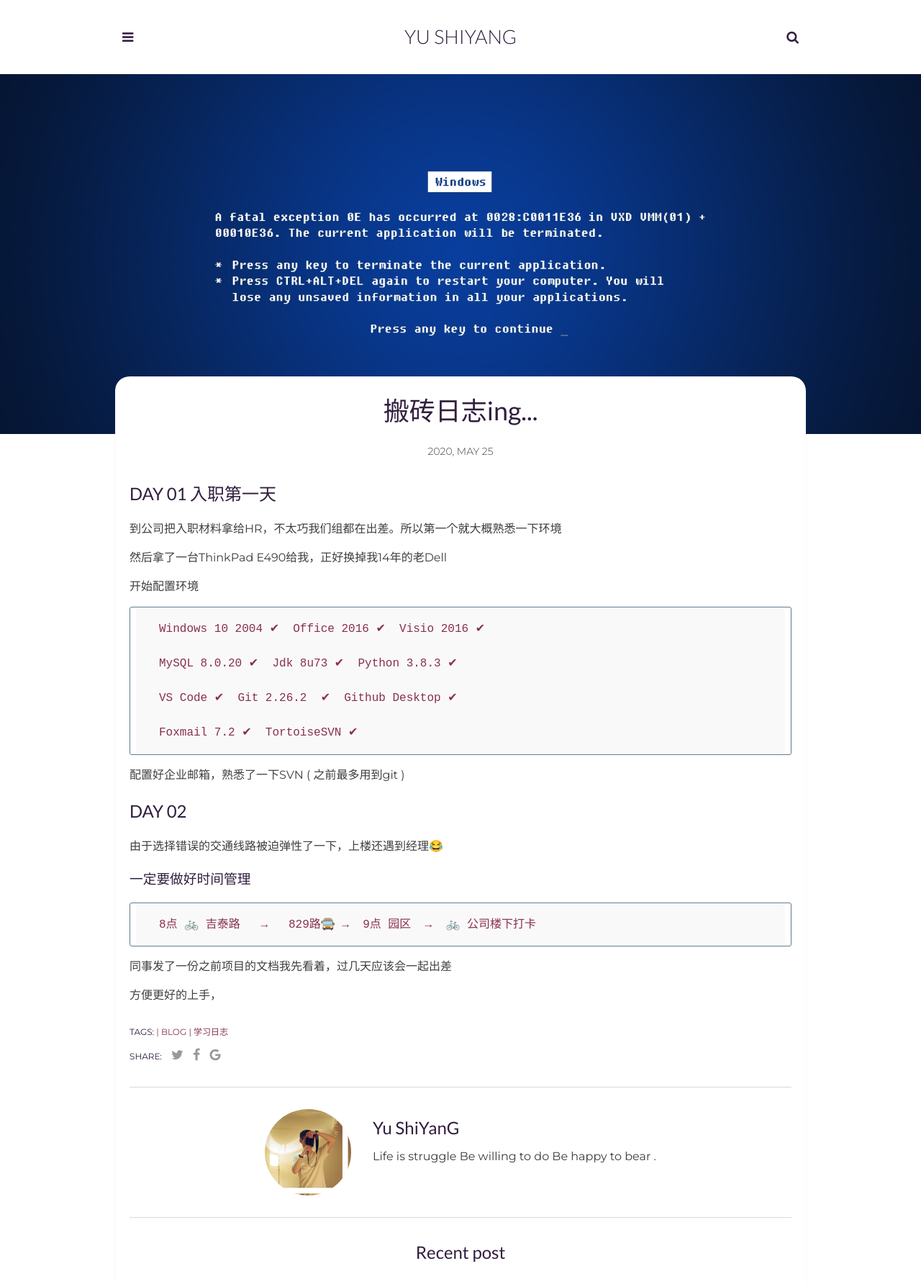
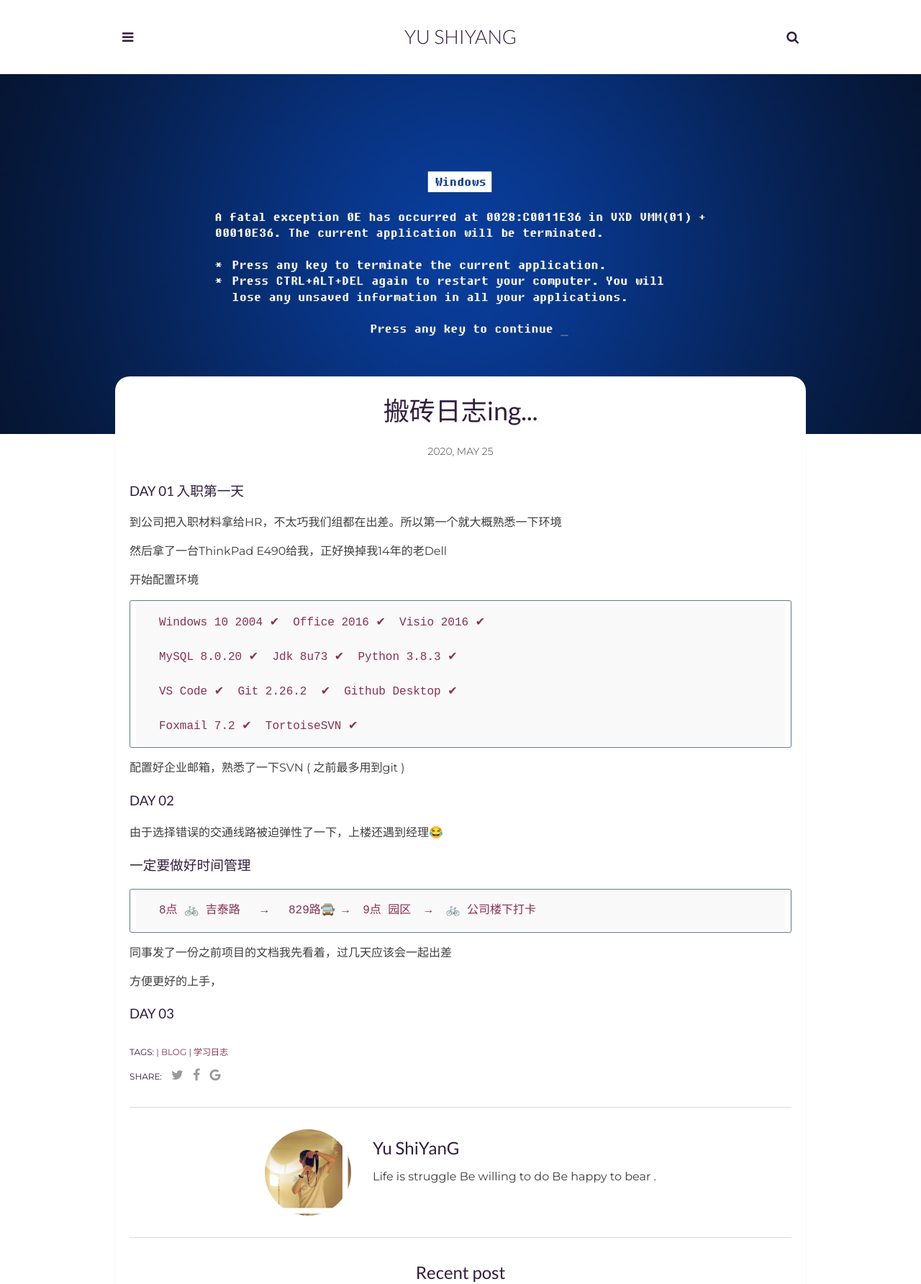
Before and after one commit to techysy/techysy.github.io, a Jekyll site: the page built from _posts/2020-05-25-move-brick-log.markdown, in a window 1280 px wide, cut to the strip 0-1784 px from the top of the page. Shown: the whole strip at 72% size. Built offline with Jekyll 4.4.1, drawn with Linux system fonts in a browser that asks for light colours; comment, search, counter and statistics services are not loaded; a style sheet for code colours, icons or effects is not loaded.

Commit message:
Update 2020-05-25-move-brick-log.markdown

```diff
--- a/_posts/2020-05-25-move-brick-log.markdown
+++ b/_posts/2020-05-25-move-brick-log.markdown
@@ -7,7 +7,7 @@ tags: [blog,学习日志]
 categories: 分享
 ---
 
-## DAY 01 入职第一天
+### DAY 01 入职第一天
 
 到公司把入职材料拿给HR，不太巧我们组都在出差。所以第一个就大概熟悉一下环境
 
@@ -25,7 +25,7 @@ categories: 分享
 
 配置好企业邮箱，熟悉了一下SVN ( 之前最多用到git )
 
-## DAY 02
+### DAY 02
 
 由于选择错误的交通线路被迫弹性了一下，上楼还遇到经理😂
 
@@ -38,3 +38,5 @@ categories: 分享
 同事发了一份之前项目的文档我先看着，过几天应该会一起出差
 
 方便更好的上手，
+
+### DAY 03
```
